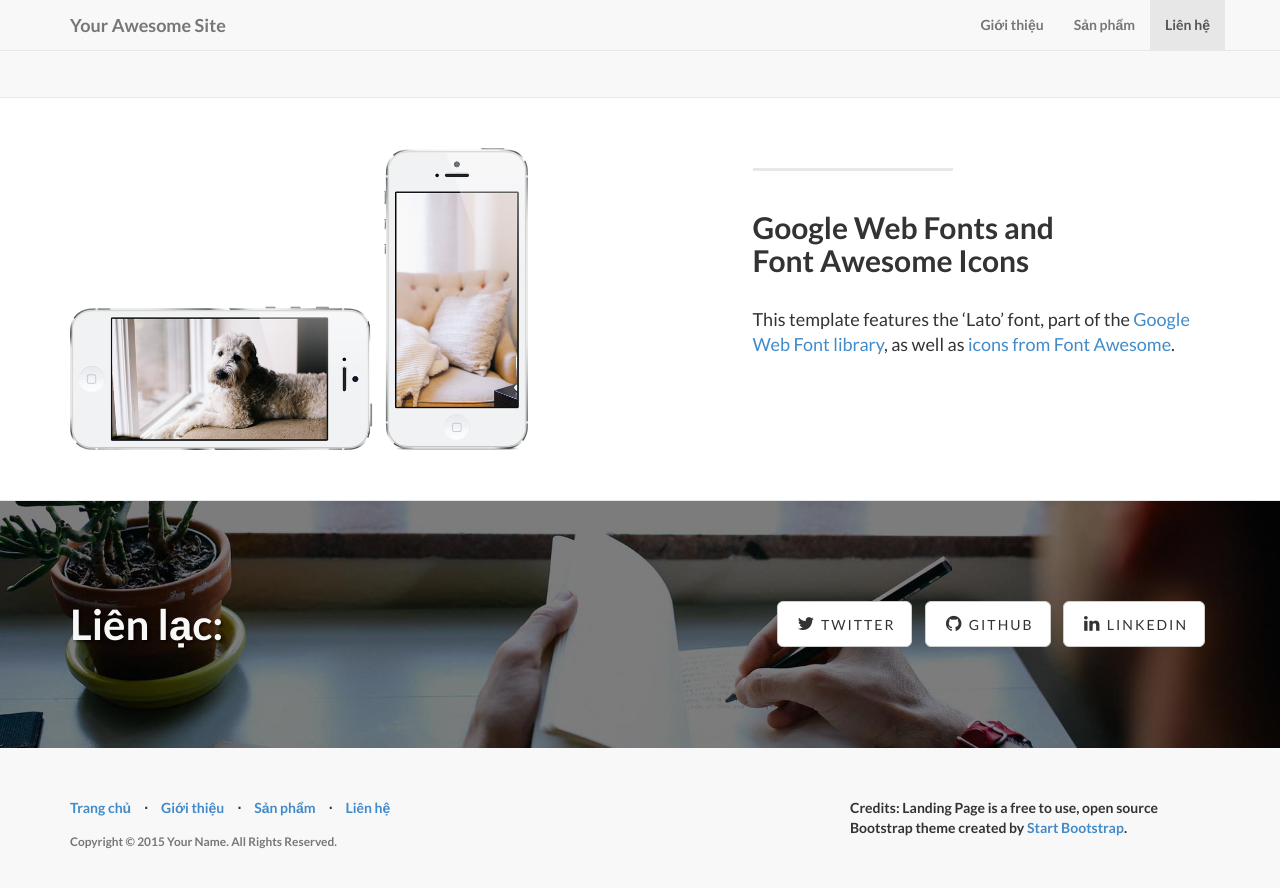
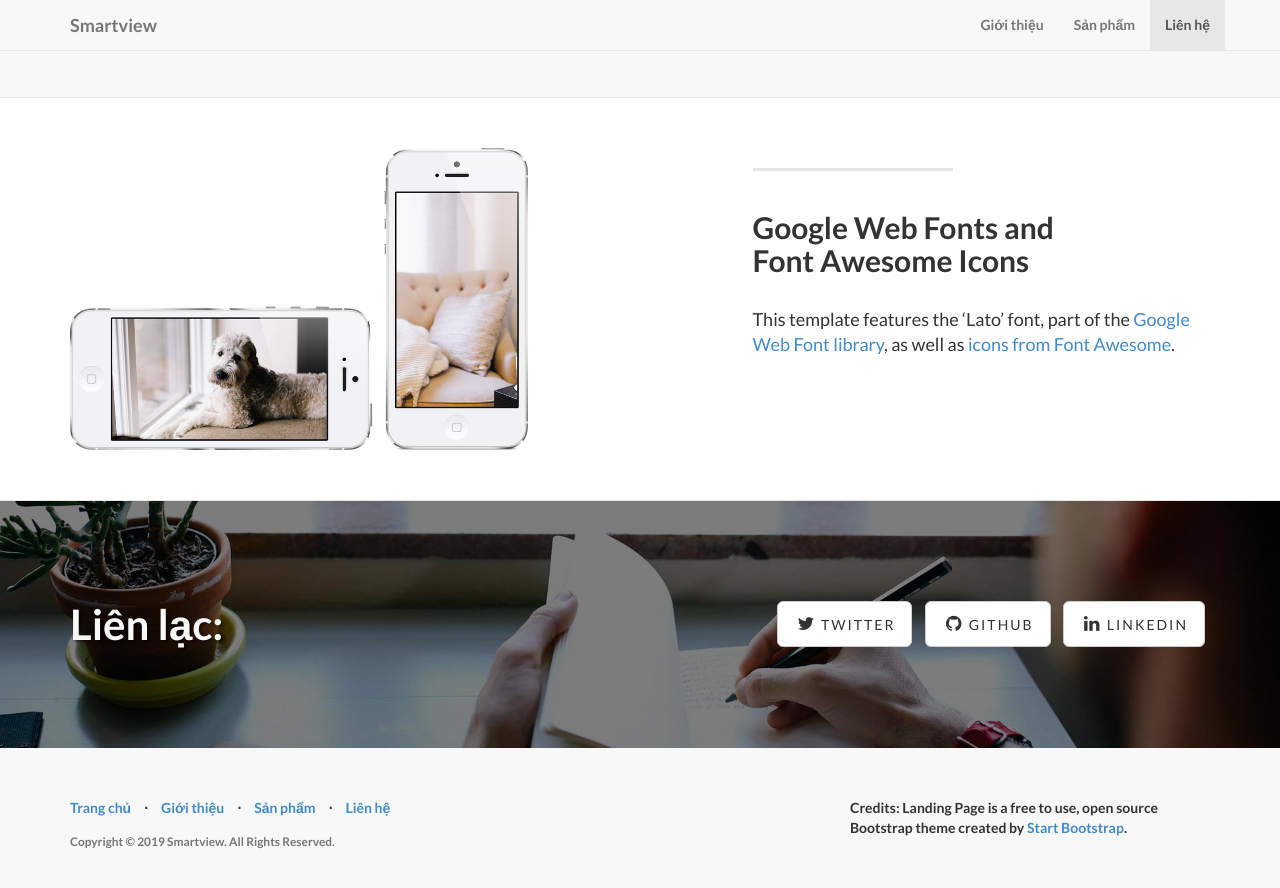
Before and after one commit to haithao/test, a Jekyll site: the page built from index.html, in a window 1280 px wide and 900 px high, scrolled down 1902 px. Shown: the top 888 px of the window. Built offline with Jekyll 4.4.1, drawn with Linux system fonts in a browser that asks for light colours; nearby versions of some CDN libraries; library files that are not in the unit come from our copies.

Commit message:
Update _config.yml

```diff
--- a/_config.yml
+++ b/_config.yml
@@ -3,14 +3,14 @@
 # ----------------------- #
 
 url: http://yoursite.com
-title: Your Awesome Site
+title: Smartview
 email: your-email@domain.com
 author: Your Name
 description: > # "Write an awesome description for your new site here.
   You can edit this line in _config.yml. It will appear in your document
   head meta (for Google search results) and in your feed.xml site
   description.
-copyright: 'Copyright &copy; 2015 Your Name. All Rights Reserved.'
+copyright: 'Copyright &copy; 2019 Smartview. All Rights Reserved.'
 credits: 'Credits: Landing Page is a free to use, open source Bootstrap theme created by <a href="http://startbootstrap.com/">Start Bootstrap</a>.'
 
 # ----------------------- #
@@ -27,8 +27,8 @@ permalink: pretty
 
 social:
   - title: twitter
-    url: https://twitter.com/SBootstrap
+    url: https://twitter.com/
   - title: github
-    url: https://github.com/IronSummitMedia/startbootstrap
+    url: https://github.com/
   - title: linkedin
     url:
```
